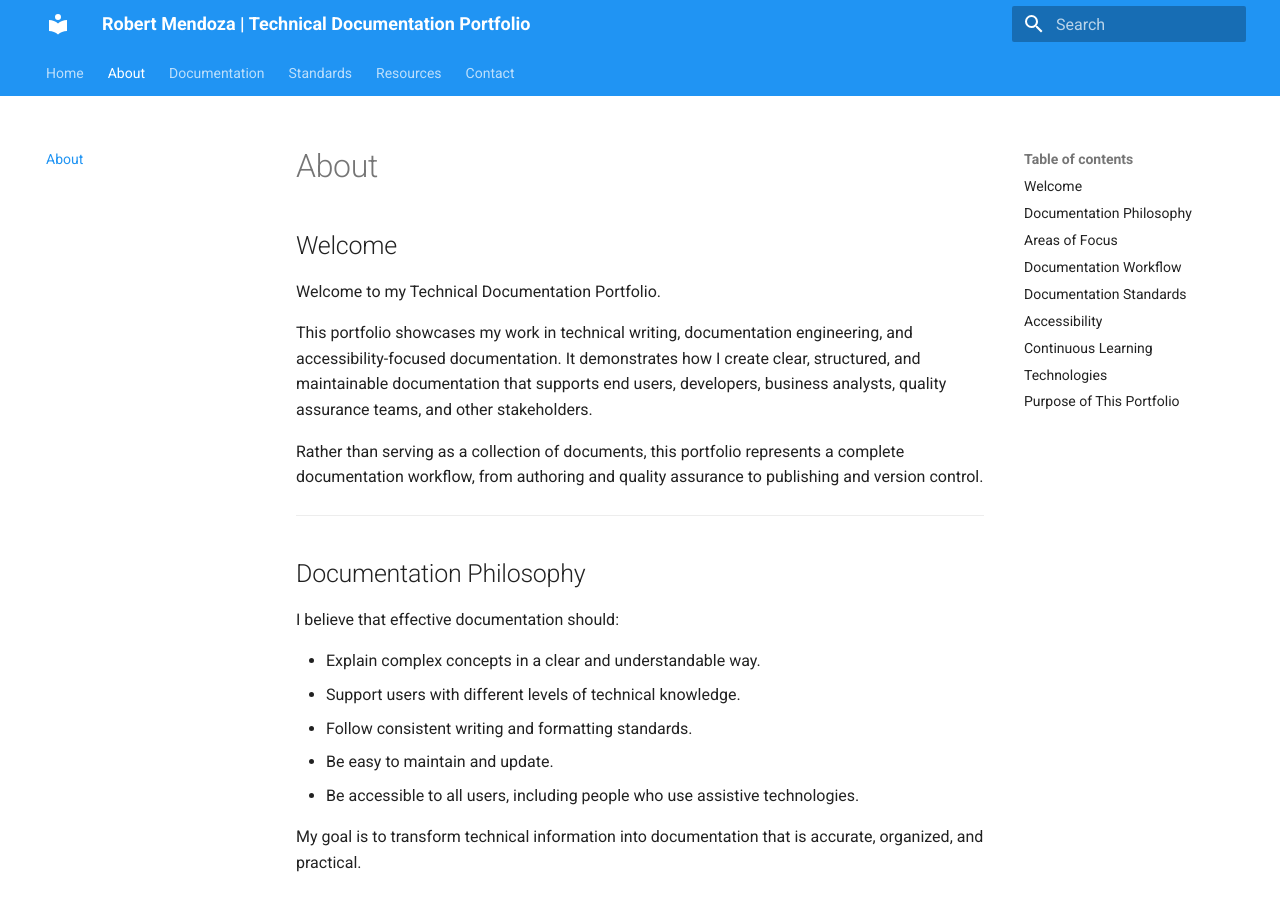
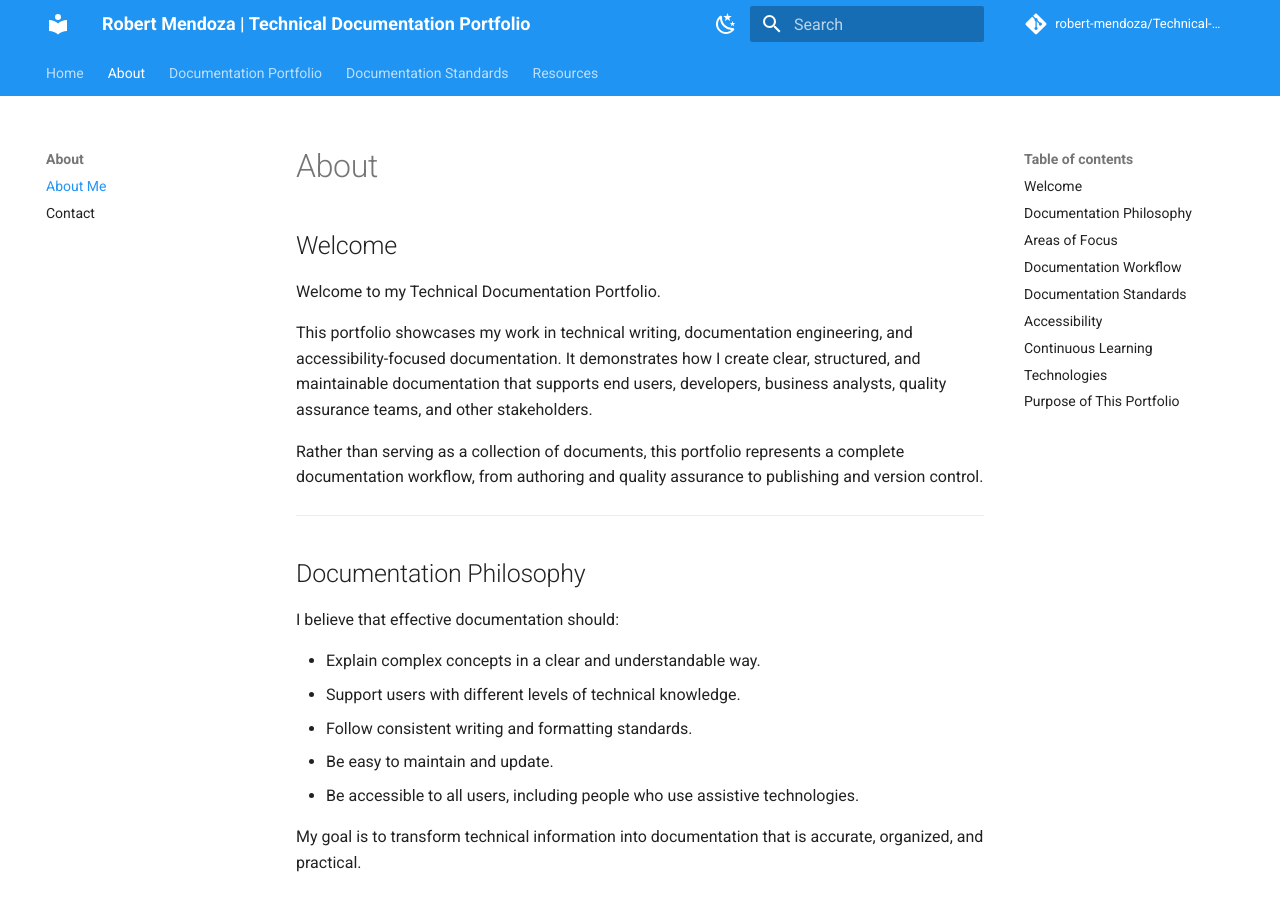
Before and after one commit to robert-mendoza/Technical-writing-portfolio, an MkDocs documentation site: the page built from docs/about.md, in a window 1280 px wide and 900 px high. Built offline with MkDocs 1.6.1 and Material for MkDocs 9.7.7, drawn with Linux system fonts in a browser that asks for light colours; comment, search, counter and statistics services are not loaded.

```diff
--- a/mkdocs.yml
+++ b/mkdocs.yml
@@ -1,7 +1,11 @@
 site_name: Robert Mendoza | Technical Documentation Portfolio
-site_description: Technical Documentation Portfolio showcasing user guides, process documentation, SOPs, technical specifications, and accessibility-focused documentation.
+site_description: Technical Documentation Portfolio showcasing user guides, process documentation, standard operating procedures, technical specifications, and accessibility-focused documentation.
 site_author: Robert Mendoza
-site_url: https://yourusername.github.io/technical-documentation/
+site_url: https://robert-mendoza.github.io/Technical-writing-portfolio/
+
+repo_url: https://github.com/robert-mendoza/Technical-writing-portfolio
+repo_name: robert-mendoza/Technical-writing-portfolio
+edit_uri: ""
 
 docs_dir: docs
 site_dir: site
@@ -9,6 +13,7 @@ site_dir: site
 theme:
   name: material
   language: en
+
   features:
     - navigation.tabs
     - navigation.sections
@@ -27,6 +32,18 @@ theme:
     - scheme: default
       primary: blue
       accent: indigo
+      toggle:
+        icon: material/weather-night
+        name: Switch to dark mode
+
+    - scheme: slate
+      primary: blue
+      accent: indigo
+      toggle:
+        icon: material/weather-sunny
+        name: Switch to light mode
+
+  copyright: Copyright © 2026 Robert Mendoza
 
 plugins:
   - search
@@ -54,22 +71,32 @@ markdown_extensions:
   - pymdownx.tasklist:
       custom_checkbox: true
 
+extra:
+  social:
+    - icon: fontawesome/brands/github
+      link: https://github.com/robert-mendoza
+
+    # Replace with your LinkedIn profile URL
+    - icon: fontawesome/brands/linkedin
+      link: https://www.linkedin.com/in/rbmendoza/
+
 nav:
   - Home: index.md
-  - About: about.md
 
-  - Documentation:
+  - About:
+      - About Me: about.md
+      - Contact: contact.md
+
+  - Documentation Portfolio:
       - User Guide: user-guide.md
+      - Standard Operating Procedure: sop-documentation.md
       - Process Documentation: process-documentation.md
-      - Standard Operating Procedure: sop-documentation.md
       - Technical Specification: technical-documentation.md
 
-  - Standards:
+  - Documentation Standards:
       - Documentation Workflow: documentation-workflow.md
       - Documentation Standards: documentation-standards.md
 
   - Resources:
       - Downloads: download.md
       - Change Log: changelog.md
-
-  - Contact: contact.md
```
